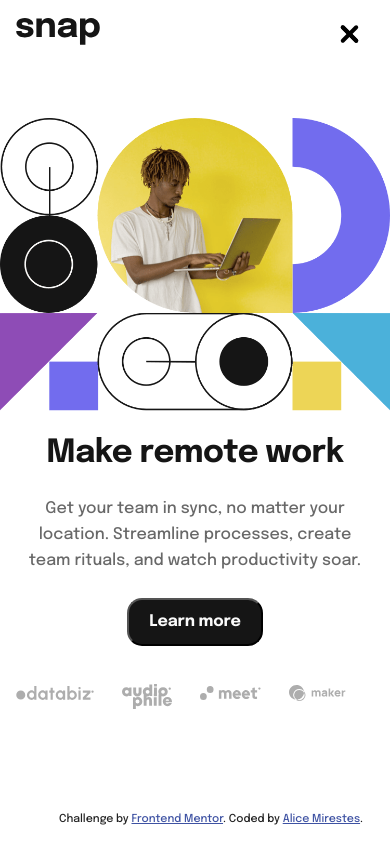
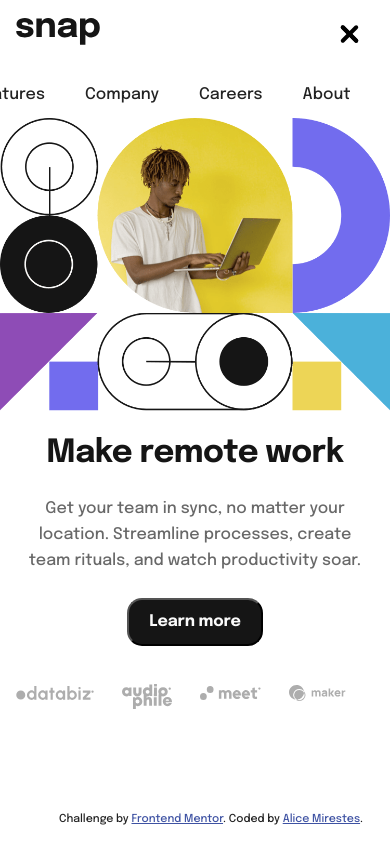
Before and after one commit to amirestes/dropdown, a plain HTML site: page index.html in a window 390 px wide. Both pictures are taken after a click on the button 349 px from the left and 33 px from the top of the page. Drawn offline with Linux system fonts and the light colour scheme.

Commit message:
Hamburger nav now functional

```diff
--- a/css/main.css
+++ b/css/main.css
@@ -104,6 +104,21 @@ textarea {
 
   figure {
     margin: 0;
+  }
+
+  .ham-nav{
+    position: fixed;
+    display: flex;
+    flex-direction: column;
+    right: -125%;
+    top: 70px;
+    gap: 0;
+    text-align: center;
+    transition: 0.3s;
+  }
+
+  .ham-nav.open {
+    right: 0;
   }
 
   .hamburger{
@@ -401,7 +416,9 @@ footer {
     display: flex;
     flex-direction: column;
   }
-
+.ham-nav{
+  display: none;
+}
   .snap{
     margin-top: 32px;
     margin-left: 41px;
--- a/index.html
+++ b/index.html
@@ -27,6 +27,25 @@
           <button class="hamburger">
             <span class="hamburger-bars"></span>
           </button>
+          <div class="ham-nav">
+            <ul>
+              <li>Features</li>
+              <!--
+              Todo List
+              Calendar
+              Reminders
+              Planning
+              -->
+              <li>Company</li>
+              <!--
+              History
+              Our Team
+              Blog
+              -->
+              <li>Careers</li>
+              <li>About</li>
+            </ul>
+          </div>
           <!-- the above code creates the hamburger menu using this instead of an image so it can be animated-->
           <div id="myLinks">
             <div id="about">
@@ -99,9 +118,11 @@
       </footer>
     <script>
       const menu = document.querySelector('.hamburger');
+      const navMenu = document.querySelector('.ham-nav');
 
       menu.addEventListener('click', () => {
         menu.classList.toggle('open');
+        navMenu.classList.toggle('open');
       });
     </script>
   </body>
```
